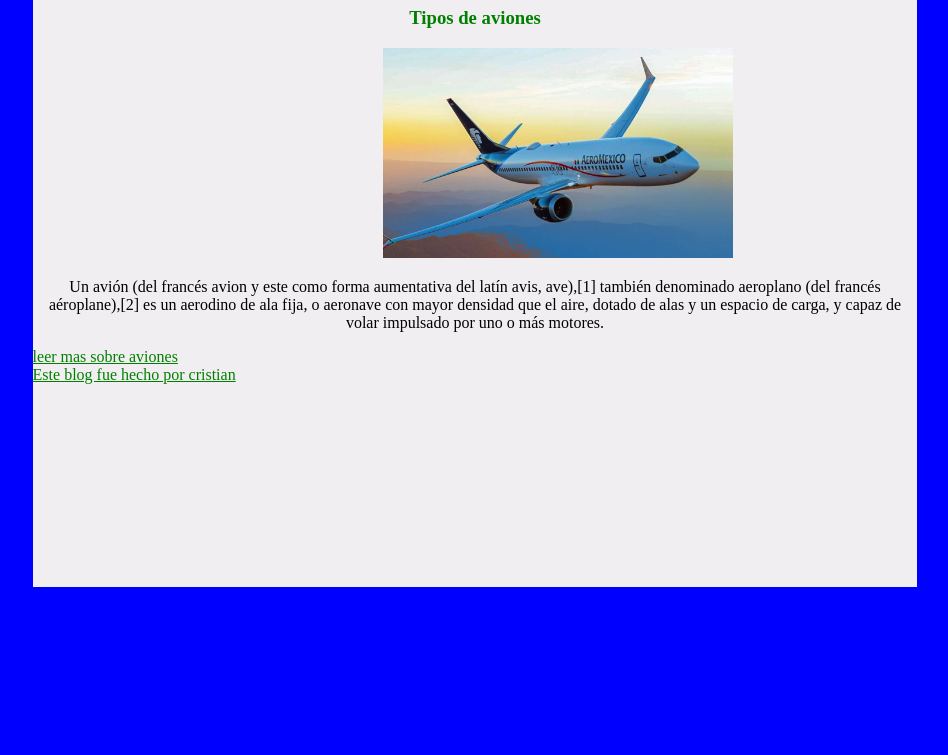
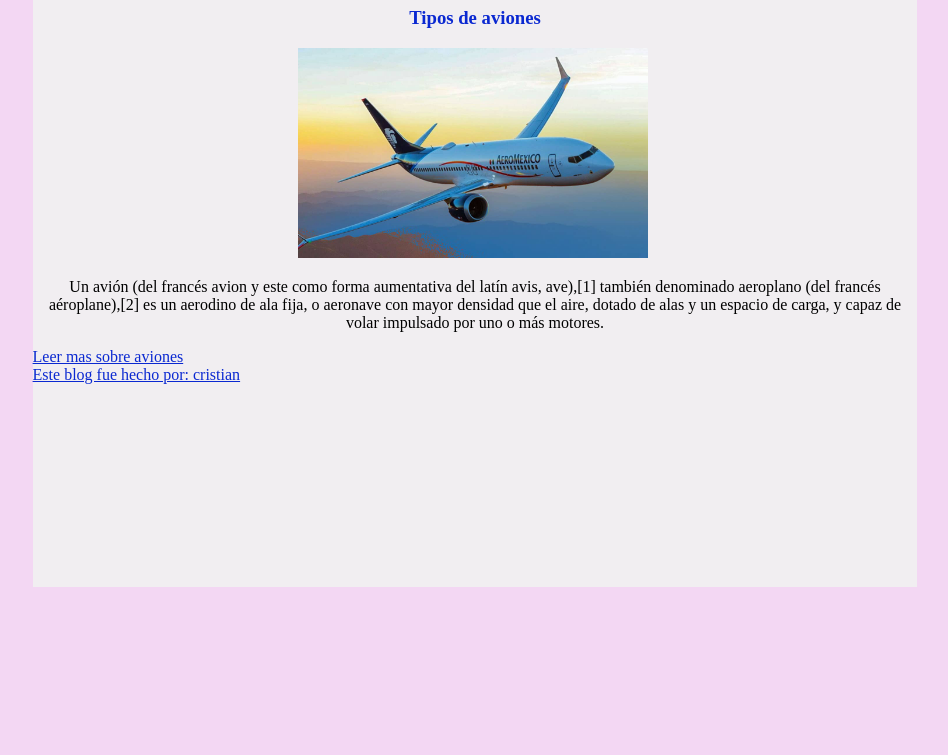
Before and after one commit to CristiandLara/Blog-Aviones, a plain HTML site: page index.html in a window 1280 px wide. Shown: the part 74-829 px from the top of the page, without its empty margins (165-1113 px from the left). Drawn offline with Linux system fonts and the light colour scheme.

Commit message:
change color background

```diff
--- a/index.html
+++ b/index.html
@@ -13,12 +13,11 @@
         <H3>Tipos de aviones </H3>
         <img src="./aviones.jpg" width="300px" alt="imagen aviones ">
 <p>Un avión (del francés avion y este como forma aumentativa del latín avis, ave),[1] también denominado aeroplano (del francés aéroplane),[2] es un aerodino de ala fija, o aeronave con mayor densidad que el aire, dotado de alas y un espacio de carga, y capaz de volar impulsado por uno o más motores.</p>
-<a href="https://es.wikipedia.org/wiki/Avi%C3%B3n" target="_blank">leer mas sobre aviones</a>
+<a href="https://es.wikipedia.org/wiki/Avi%C3%B3n" target="_blank">Leer mas sobre aviones</a>
 <br>
-<a href="https://github.com/CristiandLara" target="_blank">Este blog fue hecho por cristian </a>
+<a href="https://github.com/CristiandLara" target="_blank">Este blog fue hecho por: cristian </a>
 
 </div>
 
-
 </body>
 </html>
--- a/styles.css
+++ b/styles.css
@@ -1,7 +1,7 @@
-body {background:blue;
+body {background:rgb(243, 215, 243);
 height: 100vh;
  ;}
-h1,h3,a {color:green;
+h1,h3,a {color:rgb(10, 40, 209);
 text-align:center
 ;}
 div {
@@ -14,6 +14,6 @@ div {
 }
 p{ text-align: center;}
 img{
-    margin-left: 350px;
+    margin-left: 30%;
 width: 350px;
 }
```
